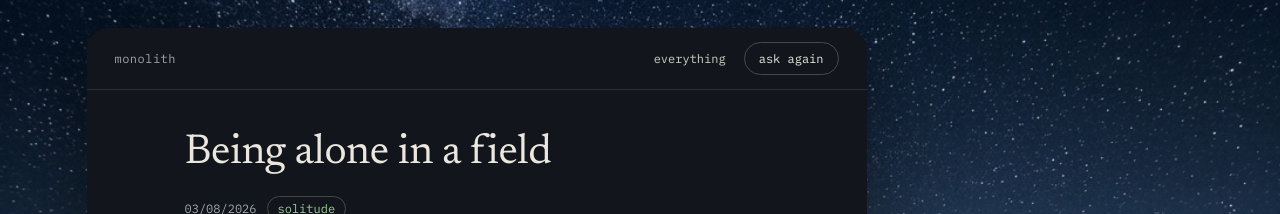
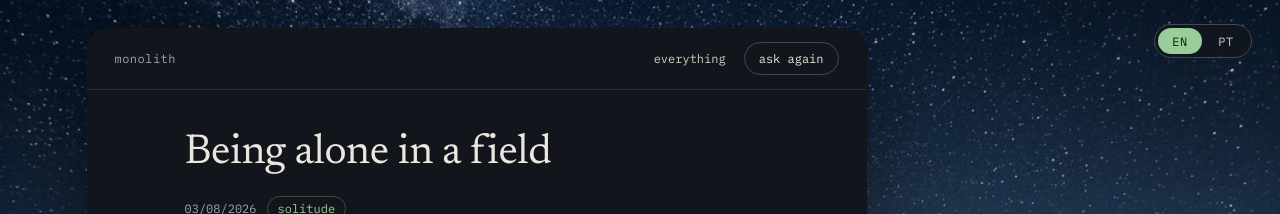
Before and after one commit to vinissaurus/vinissaurus.github.io, a Jekyll site: the page built from _posts/2026-08-03-alone-in-a-field.md, in a window 1280 px wide. Shown: the top 214 px of the page. Built offline with Jekyll 4.4.1, drawn with Linux system fonts in a browser that asks for light colours.

Commit message:
pt-br support

```diff
--- a/_config.yml
+++ b/_config.yml
@@ -1,7 +1,5 @@
 title: monolith
-tagline: essays, asked for
 description: A moai stands in a night field. Ask it something and it answers with the closest thing it has written.
-lang: en
 
 url: "https://vinissaurus.github.io"
 baseurl: ""
@@ -12,11 +10,11 @@ markdown: kramdown
 
 # The one background image. If you replace it, update width/height to match
 # the new file (the oracle reads the aspect ratio from them before it loads).
+# Its alt text lives with the other interface text, in _data/i18n.yml.
 moai:
   src: /assets/moai.jpg
   width: 1408
   height: 768
-  alt: A moai statue wearing sunglasses stands in a dark green field under the Milky Way, with a tabby cat asleep at its base.
 
 defaults:
   - scope:
--- a/_layouts/default.html
+++ b/_layouts/default.html
@@ -1,5 +1,8 @@
 <!doctype html>
-<html lang="{{ site.lang | default: 'en' }}" class="no-js">
+{%- assign i18n = site.data.i18n -%}
+{%- assign default_lang = i18n.languages.first.code -%}
+{%- assign T = i18n.strings[default_lang] %}
+<html lang="{{ default_lang }}" class="no-js">
 <head>
   <meta charset="utf-8">
   <meta name="viewport" content="width=device-width, initial-scale=1, viewport-fit=cover">
@@ -9,7 +12,7 @@
     {%- assign page_title = page.title | append: " — " | append: site.title -%}
     {%- assign page_desc = page.excerpt | strip_html | normalize_whitespace | truncate: 160 -%}
   {%- else -%}
-    {%- assign page_title = site.title | append: " — " | append: site.tagline -%}
+    {%- assign page_title = T.home_title -%}
     {%- assign page_desc = site.description -%}
   {%- endif %}
   <title>{{ page_title | escape }}</title>
@@ -25,7 +28,7 @@
   <meta property="og:image" content="{{ site.moai.src | absolute_url }}">
   <meta property="og:image:width" content="{{ site.moai.width }}">
   <meta property="og:image:height" content="{{ site.moai.height }}">
-  <meta property="og:image:alt" content="{{ site.moai.alt | escape }}">
+  <meta property="og:image:alt" content="{{ T.moai_alt | escape }}">
   {%- if is_post %}
   <meta property="article:published_time" content="{{ page.date | date_to_xmlschema }}">
   {%- for tag in page.tags %}
@@ -40,6 +43,7 @@
   <link rel="stylesheet" href="https://fonts.googleapis.com/css2?family=Newsreader:ital,opsz,wght@0,6..72,400;0,6..72,500;1,6..72,400&family=IBM+Plex+Mono:wght@400;500&display=swap">
   <link rel="stylesheet" href="{{ '/assets/css/site.css' | relative_url }}">
   <link rel="preload" as="image" href="{{ site.moai.src | relative_url }}">
+  <script type="application/json" id="i18n">{{ i18n | jsonify }}</script>
   <script src="{{ '/assets/js/oracle.js' | relative_url }}" defer></script>
 </head>
 <body data-page="{% if is_post %}post{% else %}home{% endif %}"
@@ -51,44 +55,51 @@
   <div class="stage">
     <img class="moai" src="{{ site.moai.src | relative_url }}"
          width="{{ site.moai.width }}" height="{{ site.moai.height }}"
-         alt="{{ site.moai.alt | escape }}" decoding="async" fetchpriority="high">
+         alt="{{ T.moai_alt | escape }}" data-i18n-attr="alt:moai_alt"
+         decoding="async" fetchpriority="high">
   </div>
 
   <header class="brand">
     <div class="brand-name">monolith</div>
-    <div class="brand-tag">{{ site.tagline }}</div>
+    <div class="brand-tag" data-i18n="tagline">{{ T.tagline }}</div>
   </header>
 
+  <div class="lang js-only" role="group" aria-label="{{ T.language }}" data-i18n-attr="aria-label:language">
+    {%- for l in i18n.languages %}
+    <button class="lang-btn hit" type="button" data-lang="{{ l.code }}" lang="{{ l.code }}" aria-label="{{ l.name }}" aria-pressed="{% if l.code == default_lang %}true{% else %}false{% endif %}">{{ l.label }}</button>
+    {%- endfor %}
+  </div>
+
   <div class="read-all js-only">
-    <button type="button">or read everything it has said</button>
+    <button type="button" data-i18n="read_all">{{ T.read_all }}</button>
   </div>
 
   <div class="thought js-only" data-mode="pill">
     <div class="thought-inner">
       <span class="thought-dot d1" aria-hidden="true"></span>
       <span class="thought-dot d2" aria-hidden="true"></span>
-      <button class="thought-pill part" data-part="pill" type="button">ask me something</button>
+      <button class="thought-pill part" data-part="pill" type="button" data-i18n="ask_pill">{{ T.ask_pill }}</button>
       <form class="thought-form part" data-part="form" action="{{ '/' | relative_url }}" autocomplete="off">
-        <label class="thought-label" for="question">What are you wondering about?</label>
-        <input class="thought-input" id="question" name="q" type="text" placeholder="why does anything last?" maxlength="200" enterkeyhint="send">
+        <label class="thought-label" for="question" data-i18n="ask_label">{{ T.ask_label }}</label>
+        <input class="thought-input" id="question" name="q" type="text" placeholder="{{ T.ask_placeholder }}" data-i18n-attr="placeholder:ask_placeholder" maxlength="200" enterkeyhint="send">
         <div class="thought-actions">
-          <button class="btn-ghost" type="button" data-action="cancel">never mind</button>
-          <button class="btn-ask" type="submit">ask</button>
+          <button class="btn-ghost" type="button" data-action="cancel" data-i18n="never_mind">{{ T.never_mind }}</button>
+          <button class="btn-ask" type="submit" data-i18n="ask">{{ T.ask }}</button>
         </div>
       </form>
-      <div class="thought-thinking part" data-part="thinking" tabindex="-1" aria-hidden="true"><span>thinking</span><span class="thinking-dots">·</span></div>
+      <div class="thought-thinking part" data-part="thinking" tabindex="-1" aria-hidden="true"><span data-i18n="thinking">{{ T.thinking }}</span><span class="thinking-dots">·</span></div>
     </div>
   </div>
   <p class="sr-only" id="status" aria-live="polite"></p>
 
-  <section class="speech" aria-label="What the monolith said">
+  <section class="speech" aria-label="{{ T.speech_label }}" data-i18n-attr="aria-label:speech_label">
     <div class="speech-tail" aria-hidden="true"></div>
     <div class="speech-scroll">
       <header class="speech-head">
         <span class="sh-name">monolith</span>
         <div class="sh-actions">
-          <a class="sh-link hit" href="{{ '/' | relative_url }}#/all" data-view="all">everything</a>
-          <button class="btn-again hit again js-only" type="button">ask again</button>
+          <a class="sh-link hit" href="{{ '/' | relative_url }}#/all" data-view="all" data-i18n="everything">{{ T.everything }}</a>
+          <button class="btn-again hit again js-only" type="button" data-i18n="ask_again">{{ T.ask_again }}</button>
         </div>
       </header>
       <div class="speech-body" id="speech-body" tabindex="-1">
--- a/_layouts/post.html
+++ b/_layouts/post.html
@@ -1,22 +1,26 @@
 ---
 layout: default
 ---
+{%- assign default_lang = site.data.i18n.languages.first.code -%}
+{%- assign T = site.data.i18n.strings[default_lang] -%}
+{%- comment -%} Posts are written in the default language until they carry translations. {%- endcomment -%}
+{%- assign post_lang = page.lang | default: default_lang %}
 <article class="post" data-slug="{{ page.slug }}">
-  <h1 class="post-title">{{ page.title }}</h1>
+  <h1 class="post-title" lang="{{ post_lang }}">{{ page.title }}</h1>
   <div class="post-meta">
     <time datetime="{{ page.date | date_to_xmlschema }}">{{ page.date | date: "%d/%m/%Y" }}</time>
     {%- for tag in page.tags %}
-    <a class="tag hit" href="{{ '/' | relative_url }}#/all/{{ tag | uri_escape }}" data-tag="{{ tag | escape }}">{{ tag }}</a>
+    <a class="tag hit" href="{{ '/' | relative_url }}#/all/{{ tag | uri_escape }}" data-tag="{{ tag | escape }}" lang="{{ post_lang }}">{{ tag }}</a>
     {%- endfor %}
   </div>
-  <div class="post-body">
+  <div class="post-body" lang="{{ post_lang }}">
     {{ content }}
   </div>
   {%- assign others = site.posts | where_exp: "p", "p.url != page.url" %}
-  <nav class="related" aria-label="Other posts">
-    <div class="related-label">other things it has said</div>
+  <nav class="related" aria-label="{{ T.other_posts }}" data-i18n-attr="aria-label:other_posts">
+    <div class="related-label" data-i18n="other_things">{{ T.other_things }}</div>
     {%- for p in others limit: 3 %}
-    <a class="related-row" href="{{ p.url | relative_url }}" data-slug="{{ p.slug }}"><span>{{ p.title }}</span><time datetime="{{ p.date | date_to_xmlschema }}">{{ p.date | date: "%d/%m/%Y" }}</time></a>
+    <a class="related-row" href="{{ p.url | relative_url }}" data-slug="{{ p.slug }}"><span lang="{{ p.lang | default: default_lang }}">{{ p.title }}</span><time datetime="{{ p.date | date_to_xmlschema }}">{{ p.date | date: "%d/%m/%Y" }}</time></a>
     {%- endfor %}
   </nav>
 </article>
--- a/assets/css/site.css
+++ b/assets/css/site.css
@@ -94,6 +94,45 @@ button { cursor: pointer; }
 .js .brand, .js .read-all { opacity: 0; visibility: hidden; transition: opacity 400ms ease, visibility 0s linear 400ms; }
 .js body.ready:is([data-state="idle"], [data-state="asking"], [data-state="listening"]) :is(.brand, .read-all) {
   opacity: 1; visibility: visible; transition: opacity 400ms ease;
+}
+
+/* ---------- language toggle ---------- */
+
+.lang {
+  position: fixed; top: 24px; right: 28px; z-index: 6;
+  display: flex; gap: 2px;
+  padding: 3px;
+  border: 1px solid oklch(0.4 0.014 255);
+  border-radius: 999px;
+  background: color-mix(in oklch, var(--speech) 72%, transparent);
+  -webkit-backdrop-filter: blur(6px);
+  backdrop-filter: blur(6px);
+}
+
+.lang-btn {
+  min-width: 44px; height: 26px;
+  padding: 0 10px;
+  border: 0;
+  border-radius: 999px;
+  background: transparent;
+  font-family: var(--mono);
+  font-size: 12px;
+  letter-spacing: .04em;
+  color: oklch(0.85 0.012 85);
+}
+.lang-btn:hover { color: oklch(0.9 0.07 145); }
+.lang-btn[aria-pressed="true"] { background: var(--accent); color: var(--speech); }
+
+.js .lang { opacity: 0; transition: opacity 400ms ease; }
+.js body.ready .lang { opacity: 1; }
+
+@media (max-width: 899px) {
+  .lang { top: 16px; right: 16px; }
+
+  /* The form spans the width here and would sit on top of the title. */
+  .js body.ready:is([data-state="asking"], [data-state="listening"]) .brand {
+    opacity: 0; visibility: hidden; transition: opacity 400ms ease, visibility 0s linear 400ms;
+  }
 }
 
 /* ---------- thought balloon ---------- */
@@ -278,7 +317,7 @@ button { cursor: pointer; }
 /* post view */
 
 .asked { font-family: var(--mono); font-size: 13px; line-height: 1.5; color: var(--muted); }
-.asked span { color: oklch(0.9 0.012 85); }
+.asked .q { color: oklch(0.9 0.012 85); }
 
 .post-title {
   margin: 0;
@@ -376,3 +415,4 @@ button { cursor: pointer; }
   .thought, .js body.ready .thought { transform: none; }
   .thought-pill:hover { transform: none; }
 }
+.lang .hit::after { left: 0; right: 0; }
--- a/assets/js/oracle.js
+++ b/assets/js/oracle.js
@@ -33,12 +33,11 @@
   const HOME = body.dataset.home || '/';
   const SEARCH_URL = body.dataset.search || HOME + 'search.json';
   const SITE = body.dataset.site || 'monolith';
-  const HOME_TITLE = document.title;
-
   const ZOOM_MS = 1600;
   const THINK_MS = 1300;
   const FADE_MS = 650;                 // reduced motion: crossfade length
   const MX = 0.652, MY = 0.62;         // the moai's head, as fractions of the image
+  const TOP_CLEAR = 68;                // narrow screens: room for the language toggle
 
   const reduced = matchMedia('(prefers-reduced-motion: reduce)');
 
@@ -46,6 +45,66 @@
   let zoomedOut = false;
   let run = 0;           // bumps on every transition; stale async steps bail out
   let dotTimer = 0;
+
+  /* ---------------- language ----------------
+   * Interface text comes from _data/i18n.yml, embedded in the page as JSON.
+   * Elements carry data-i18n="key" (text) or data-i18n-attr="attr:key;…",
+   * so switching language rewrites them in place, including rendered views.
+   */
+
+  const I18N = JSON.parse($('#i18n').textContent);
+  const LANGS = I18N.languages.map(l => l.code);
+  const DEFAULT_LANG = LANGS[0];
+  const LANG_KEY = 'monolith.lang';
+
+  function pickLang() {
+    let saved = null;
+    try { saved = localStorage.getItem(LANG_KEY); } catch (_) { /* storage blocked */ }
+    if (LANGS.includes(saved)) return saved;
+    // First visit: follow the browser if it prefers one of our languages.
+    for (const want of navigator.languages || [navigator.language || '']) {
+      const base = want.toLowerCase().split('-')[0];
+      const hit = LANGS.find(code => code.toLowerCase() === want.toLowerCase())
+               || LANGS.find(code => code.toLowerCase().split('-')[0] === base);
+      if (hit) return hit;
+    }
+    return DEFAULT_LANG;
+  }
+
+  let lang = pickLang();
+  let title = { key: 'home_title' };   // what document.title is built from
+
+  const t = key => {
+    const table = I18N.strings[lang] || {};
+    return key in table ? table[key] : (I18N.strings[DEFAULT_LANG][key] ?? key);
+  };
+
+  function setTitle(spec) {
+    title = spec;
+    document.title = typeof spec === 'string' ? spec : t(spec.key) + (spec.suffix || '');
+  }
+
+  function applyLang() {
+    document.documentElement.lang = lang;
+    document.querySelectorAll('[data-i18n]').forEach(el => { el.textContent = t(el.dataset.i18n); });
+    document.querySelectorAll('[data-i18n-attr]').forEach(el => {
+      el.dataset.i18nAttr.split(';').forEach(pair => {
+        const [attr, key] = pair.split(':');
+        el.setAttribute(attr.trim(), t(key.trim()));
+      });
+    });
+    document.querySelectorAll('.lang-btn').forEach(b => b.setAttribute('aria-pressed', b.dataset.lang === lang));
+    if (body.dataset.state === 'listening') status.textContent = t('thinking');
+    setTitle(title);
+  }
+
+  function setLang(code) {
+    if (!LANGS.includes(code) || code === lang) return;
+    lang = code;
+    try { localStorage.setItem(LANG_KEY, code); } catch (_) { /* storage blocked */ }
+    applyLang();
+    if (G) placeThought();
+  }
 
   /* ---------------- geometry ---------------- */
 
@@ -110,8 +169,10 @@
     const curW = asking ? askW : 190;
     const head = at(G.in, 0.62, 0.45);
     const ax = Math.max(head.x, curW + 20);
-    const ay = Math.max(head.y, asking ? 200 : 90);
+    let ay = Math.max(head.y, asking ? 200 : 90);
     form.style.width = askW + 'px';
+    // On narrow screens the form spans the width; keep it below the language toggle.
+    if (!G.wide) ay = Math.max(ay, TOP_CLEAR + thought.offsetHeight);
     thought.style.right = G.vw - ax + 'px';
     thought.style.bottom = G.vh - ay + 'px';
   }
@@ -128,8 +189,8 @@
       bw = Math.min(780, right - 24); bx = right - bw; by = 28; bh = vh - 56;
       tx = bw; ty = clamp(headY - by, 60, bh - 60);
     } else {
-      bx = 12; bw = vw - 24; by = 12;
-      bh = Math.min(Math.max(320, capY - 34 - by), vh - 24);
+      bx = 12; bw = vw - 24; by = TOP_CLEAR;
+      bh = Math.min(Math.max(320, capY - 34 - by), vh - by - 12);
       tx = clamp(headX - bx, 40, bw - 40); ty = bh;
     }
 
@@ -172,7 +233,7 @@
     let n = 1;
     thinkingDots.textContent = '·';
     dotTimer = setInterval(() => { n = (n % 3) + 1; thinkingDots.textContent = '·'.repeat(n); }, 280);
-    status.textContent = 'thinking';
+    status.textContent = t('thinking');
   }
 
   function stopThinking() {
@@ -196,7 +257,7 @@
       const [posts] = await Promise.all([loadPosts(), wait(THINK_MS)]);
       answer = await answerFor(q, posts);
     } catch (err) {
-      answer = { html: failureHtml(), route: null, title: HOME_TITLE };
+      answer = { html: failureHtml(), route: null, title: { key: 'home_title' } };
     }
     stopThinking();
     if (my !== run) return;
@@ -211,13 +272,13 @@
 
   function focusSpeech() { speechBody.focus({ preventScroll: true }); }
 
-  async function speak({ html, route, title }, { animate = false, keepScroll = false, focus = true } = {}) {
+  async function speak({ html, route, title: pageTitle }, { animate = false, keepScroll = false, focus = true } = {}) {
     const my = ++run;
     const top = scroller.scrollTop;
     speechBody.innerHTML = html;
     scroller.scrollTop = keepScroll ? top : 0;
     setRoute(route);
-    document.title = title;
+    setTitle(pageTitle);
 
     if (body.dataset.state === 'speaking') {        // already open: swap in place
       if (focus) focusSpeech();
@@ -247,7 +308,7 @@
     if (body.dataset.state !== 'speaking') return;
     const my = ++run;
     setRoute(null);
-    document.title = HOME_TITLE;
+    setTitle({ key: 'home_title' });
     input.value = '';
     syncAskBtn();
     setState('unzooming');
@@ -339,15 +400,23 @@
     return postAnswer(ranked[0].p, posts, { asked: q, near });
   }
 
-  /* ---------------- views ---------------- */
+  /* ---------------- views ----------------
+   * Interface text is marked with data-i18n so a language switch can rewrite it.
+   * Post text is marked with its own lang, since posts are not translated yet.
+   */
 
-  const asked = q => `<div class="asked">you asked — <span>“${esc(q)}”</span></div>`;
+  const ui = (key, tagName = 'span', attrs = '') =>
+    `<${tagName}${attrs} data-i18n="${key}">${esc(t(key))}</${tagName}>`;
 
-  const tagLink = t =>
-    `<a class="tag hit" href="${esc(HOME)}#/all/${encodeURIComponent(t)}" data-tag="${esc(t)}">${esc(t)}</a>`;
+  const postLang = p => p.lang || DEFAULT_LANG;
+
+  const asked = q => `<div class="asked">${ui('you_asked')} <span class="q">“${esc(q)}”</span></div>`;
+
+  const tagLink = (tag, p) =>
+    `<a class="tag hit" href="${esc(HOME)}#/all/${encodeURIComponent(tag)}" data-tag="${esc(tag)}" lang="${postLang(p)}">${esc(tag)}</a>`;
 
   const relatedRow = p =>
-    `<a class="related-row" href="${esc(p.url)}" data-slug="${esc(p.id)}"><span>${esc(p.title)}</span><time>${esc(p.date)}</time></a>`;
+    `<a class="related-row" href="${esc(p.url)}" data-slug="${esc(p.id)}"><span lang="${postLang(p)}">${esc(p.title)}</span><time>${esc(p.date)}</time></a>`;
 
   const excerpt = s => (s.length > 150 ? s.slice(0, 150).replace(/\s+\S*$/, '') + '…' : s);
 
@@ -358,11 +427,11 @@
     const html = `
       <article class="post" data-slug="${esc(p.id)}">
         ${q ? asked(q) : ''}
-        <h1 class="post-title">${esc(p.title)}</h1>
-        <div class="post-meta"><time>${esc(p.date)}</time>${p.tags.map(tagLink).join('')}</div>
-        <div class="post-body">${bodyHtml}</div>
-        <nav class="related" aria-label="Other posts">
-          <div class="related-label">${isNear ? 'also near your question' : 'other things it has said'}</div>
+        <h1 class="post-title" lang="${postLang(p)}">${esc(p.title)}</h1>
+        <div class="post-meta"><time>${esc(p.date)}</time>${p.tags.map(tag => tagLink(tag, p)).join('')}</div>
+        <div class="post-body" lang="${postLang(p)}">${bodyHtml}</div>
+        <nav class="related" aria-label="${esc(t('other_posts'))}" data-i18n-attr="aria-label:other_posts">
+          ${ui(isNear ? 'also_near' : 'other_things', 'div', ' class="related-label"')}
           ${list.map(relatedRow).join('')}
         </nav>
       </article>`;
@@ -373,26 +442,30 @@
     const tags = [...new Set(posts.flatMap(p => p.tags))];
     if (tag && !tags.includes(tag)) tag = null;
     const shown = tag ? posts.filter(p => p.tags.includes(tag)) : posts;
-    const chip = (value, label) =>
-      `<button class="chip hit" type="button" data-filter="${esc(value)}" aria-pressed="${(tag || '') === value}">${esc(label)}</button>`;
+    const pressed = value => `aria-pressed="${(tag || '') === value}"`;
+    const chips = [
+      `<button class="chip hit" type="button" data-filter="" ${pressed('')} data-i18n="all">${esc(t('all'))}</button>`,
+      ...tags.map(x => `<button class="chip hit" type="button" data-filter="${esc(x)}" ${pressed(x)} lang="${DEFAULT_LANG}">${esc(x)}</button>`),
+    ];
     const row = p => `
-      <a class="row" href="${esc(p.url)}" data-slug="${esc(p.id)}">
+      <a class="row" href="${esc(p.url)}" data-slug="${esc(p.id)}" lang="${postLang(p)}">
         <span class="row-meta">${esc(p.date)} · ${esc(p.tags.join(', '))}</span>
         <span class="row-title">${esc(p.title)}</span>
         <span class="row-excerpt">${esc(excerpt(p.excerpt))}</span>
       </a>`;
     const html = `
       <section class="archive">
-        ${unanswered ? `<div class="notice">${asked(unanswered)}<p class="note">I haven't thought about that yet. Here is what I have thought about.</p></div>` : ''}
-        <h1 class="archive-title">Everything it has said</h1>
-        <div class="chips" role="group" aria-label="Filter by tag">${chip('', 'all')}${tags.map(t => chip(t, t)).join('')}</div>
+        ${unanswered ? `<div class="notice">${asked(unanswered)}${ui('no_match', 'p', ' class="note"')}</div>` : ''}
+        ${ui('archive_title', 'h1', ' class="archive-title"')}
+        <div class="chips" role="group" aria-label="${esc(t('filter_label'))}" data-i18n-attr="aria-label:filter_label">${chips.join('')}</div>
         <div class="rows">${shown.map(row).join('')}</div>
       </section>`;
-    return { html, route: tag ? '#/all/' + encodeURIComponent(tag) : '#/all', title: `Everything — ${SITE}` };
+    const route = tag ? '#/all/' + encodeURIComponent(tag) : '#/all';
+    return { html, route, title: { key: 'archive_page_title', suffix: ` — ${SITE}` } };
   }
 
   function failureHtml() {
-    return `<section class="archive"><p class="note">I can't reach my own words right now. Ask again in a moment.</p></section>`;
+    return `<section class="archive">${ui('failure', 'p', ' class="note"')}</section>`;
   }
 
   /* ---------------- navigation ---------------- */
@@ -421,6 +494,8 @@
   const go = (route, opts) => (route.type === 'all' ? openArchive(route.tag, opts) : openPost(route.id, opts));
 
   /* ---------------- events ---------------- */
+
+  document.querySelectorAll('.lang-btn').forEach(b => b.addEventListener('click', () => setLang(b.dataset.lang)));
 
   pill.addEventListener('click', ask);
   form.addEventListener('submit', submit);
@@ -478,6 +553,8 @@
     const route = parseHash();
     const onPost = body.dataset.page === 'post';
     zoomedOut = onPost || !!route;
+    if (onPost) title = document.title;   // a post's title is its own, in any language
+    applyLang();
 
     instantly(() => {
       layout();
--- a/index.html
+++ b/index.html
@@ -5,11 +5,13 @@ layout: default
   Visitors without JavaScript see this archive in the speech balloon.
   With JavaScript the oracle replaces it with its own views.
 {%- endcomment %}
+{%- assign default_lang = site.data.i18n.languages.first.code -%}
+{%- assign T = site.data.i18n.strings[default_lang] %}
 <section class="archive">
-  <h1 class="archive-title">Everything it has said</h1>
+  <h1 class="archive-title" data-i18n="archive_title">{{ T.archive_title }}</h1>
   <div class="rows">
     {%- for p in site.posts %}
-    <a class="row" href="{{ p.url | relative_url }}" data-slug="{{ p.slug }}">
+    <a class="row" href="{{ p.url | relative_url }}" data-slug="{{ p.slug }}" lang="{{ p.lang | default: default_lang }}">
       <span class="row-meta">{{ p.date | date: "%d/%m/%Y" }} · {{ p.tags | join: ", " }}</span>
       <span class="row-title">{{ p.title }}</span>
       <span class="row-excerpt">{{ p.excerpt | strip_html | normalize_whitespace | truncatewords: 26, "…" }}</span>
```
Also changed, not shown: _data/i18n.yml (added, +65 -0 lines), README.md.
